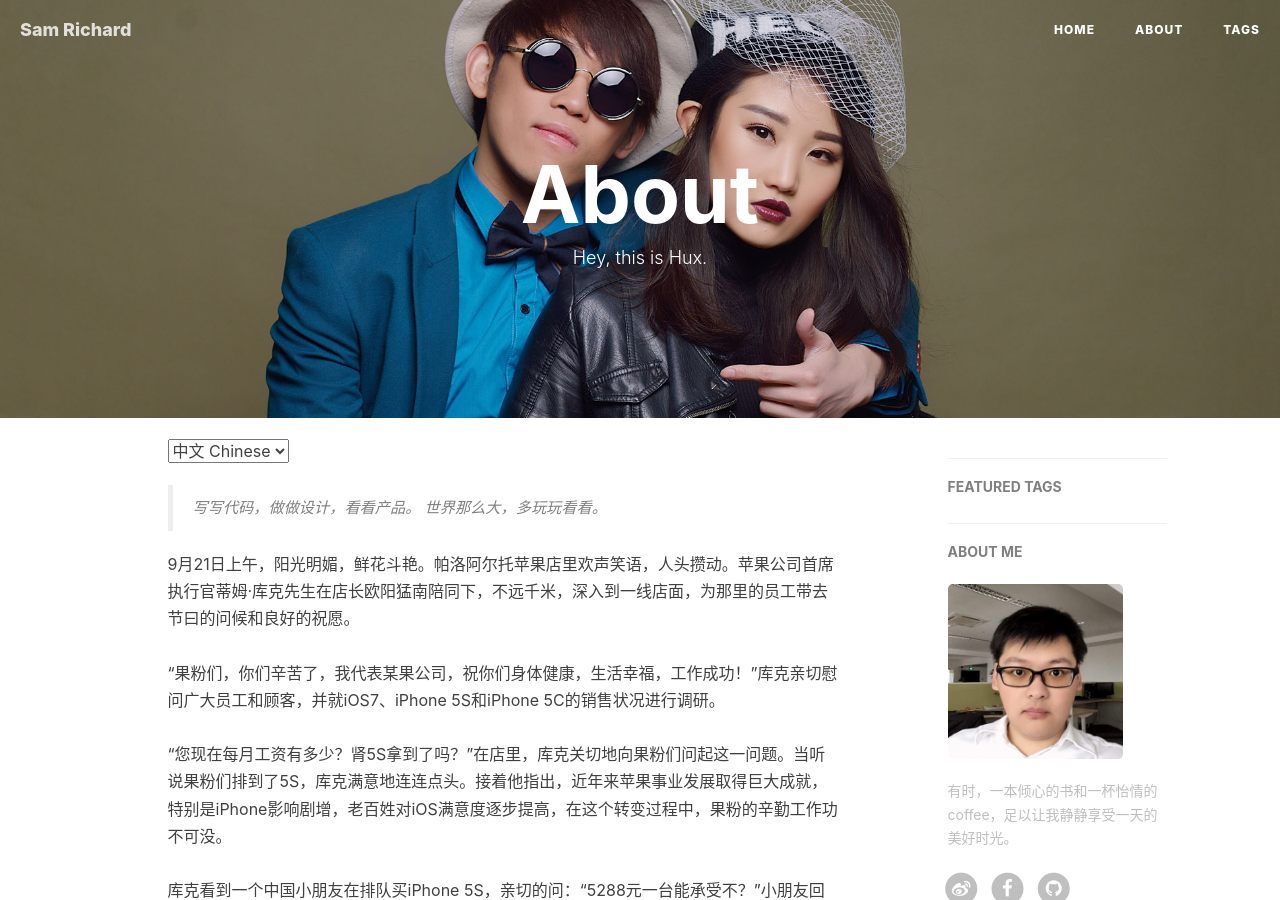
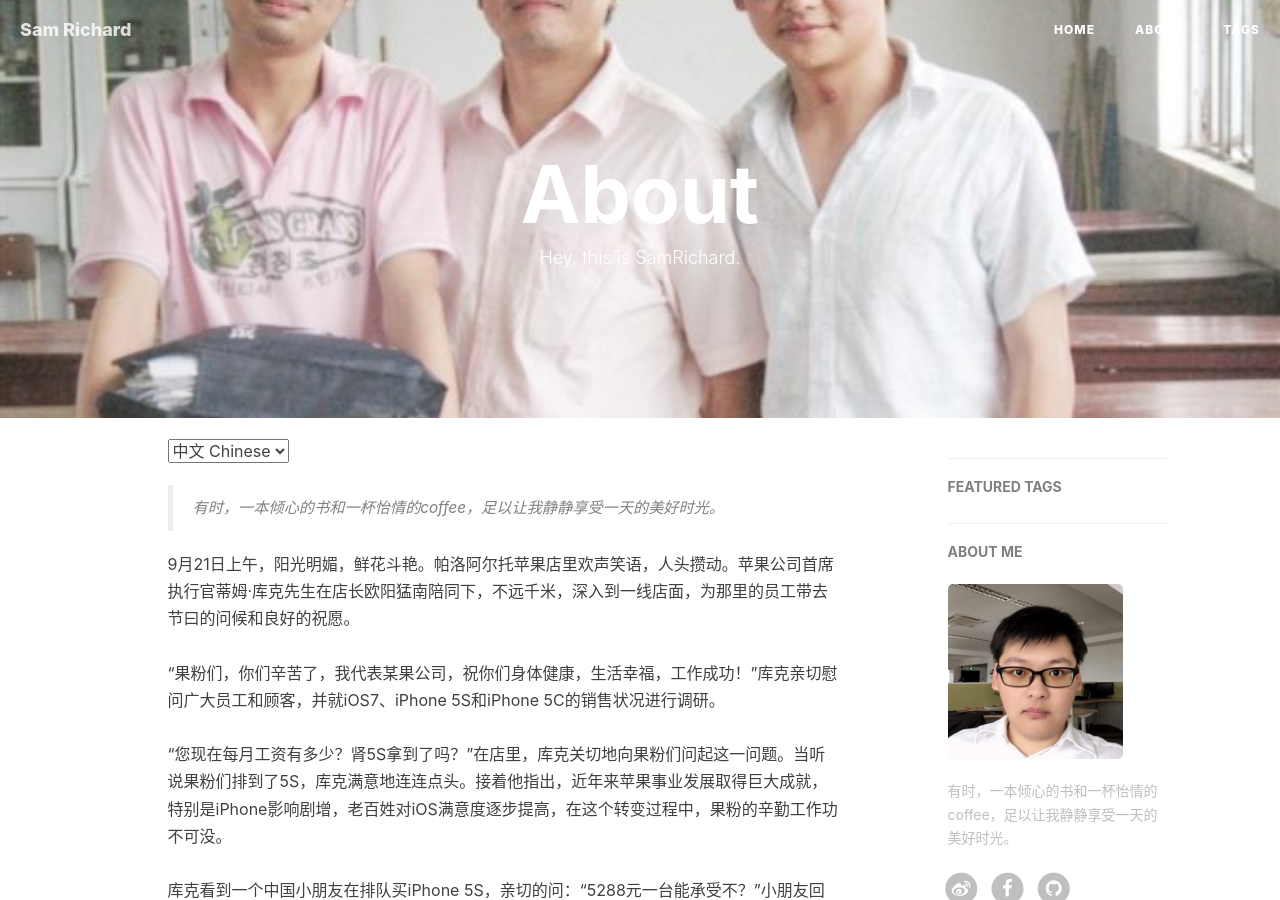
Before and after one commit to SamCodeLive/SamCodeLive.github.io, a Jekyll site: the page built from about.html, in a window 1280 px wide and 900 px high. Built offline with Jekyll 4.4.1, drawn with Linux system fonts in a browser that asks for light colours; nearby versions of some CDN libraries; comment, search, counter and statistics services are not loaded.

Commit message:
正式开通

```diff
--- a/about.html
+++ b/about.html
@@ -1,7 +1,7 @@
 ---
 layout: page
 title: "About"
-description: "Hey, this is Hux."
+description: "Hey, this is SamRichard."
 header-img: "img/about-bg.jpg"
 ---
 
@@ -14,8 +14,7 @@ header-img: "img/about-bg.jpg"
 <!-- Chinese Version -->
 <div class="zh post-container">
     <blockquote>
-        写写代码，做做设计，看看产品。
-        世界那么大，多玩玩看看。
+        有时，一本倾心的书和一杯怡情的coffee，足以让我静静享受一天的美好时光。
     </blockquote>
     9月21日上午，阳光明媚，鲜花斗艳。帕洛阿尔托苹果店里欢声笑语，人头攒动。苹果公司首席执行官蒂姆·库克先生在店长欧阳猛南陪同下，不远千米，深入到一线店面，为那里的员工带去节曰的问候和良好的祝愿。<br><br>“果粉们，你们辛苦了，我代表某果公司，祝你们身体健康，生活幸福，工作成功！”库克亲切慰问广大员工和顾客，并就iOS7、iPhone 5S和iPhone 5C的销售状况进行调研。 <br><br>“您现在每月工资有多少？肾5S拿到了吗？”在店里，库克关切地向果粉们问起这一问题。当听说果粉们排到了5S，库克满意地连连点头。接着他指出，近年来苹果事业发展取得巨大成就，特别是iPhone影响剧增，老百姓对iOS满意度逐步提高，在这个转变过程中，果粉的辛勤工作功不可没。<br><br>库克看到一个中国小朋友在排队买iPhone 5S，亲切的问：“5288元一台能承受不？”小朋友回答到：“能！”当得知这位小朋友卖了一个肾来买iPhone 5S时，库克叮嘱道：“在支持苹果的同时，也要爱护身体。”<br><br>库克与购买苹果手机的果粉们兴致勃勃地参观了苹果专卖店，和员工们拉了拉家常，并饶有兴趣地玩了四盘切西瓜游戏，与普通员工同乐。<br><br>在交谈中，库克多次关心地强调：“有了iPhone 5C，就不卖iPhone 5了。”并对顾客说：“好好休息，身体是革命的本钱嘛！”会谈始终在亲切友好的气氛中进行。<br><br>顾客们就库克的讲话达成了广泛的共识，并承认世界上只有iOS最流畅，要紧紧的团结在以库克先生为首席执行官的苹果公司集体周围，一心一意抓学习，聚精会神谋发展。<br>
     <br>帕洛阿尔托苹果专卖店当日原则通过《蒂姆·库克首席执行官在加州新苹果店的讲话纪要》，并下发各分店认真学习、研讨。
```
Also changed, not shown: img/about-bg.jpg.
